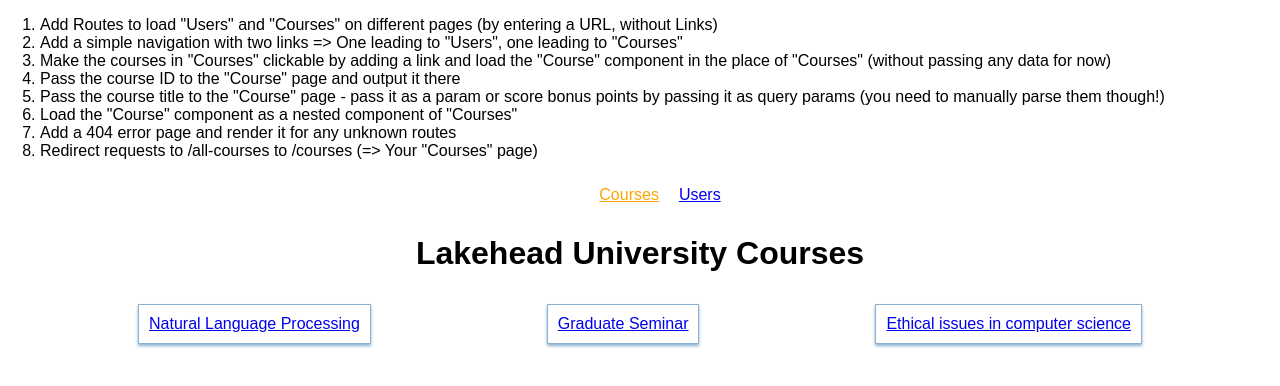
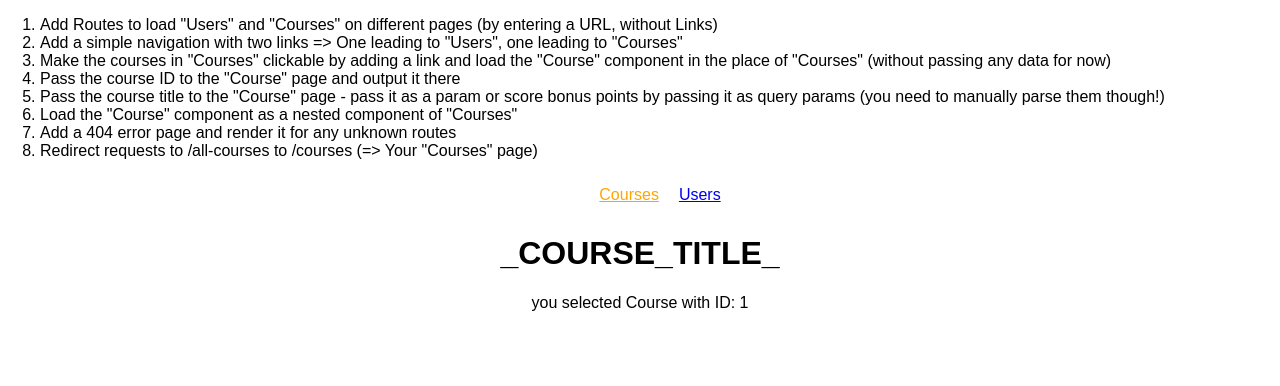
Before and after one commit to Nachiket75/ReactIntro, a React app: page /courses/1 in a window 1280 px wide. Shown: the top 386 px of the page. Built offline with nearby package versions, Linux system fonts and the light colour scheme; a web font is replaced by a local one.

Commit message:
passing courseId from Courses.js to Course.js also updated url of Course.js with courseId

```diff
--- a/src/App.js
+++ b/src/App.js
@@ -33,7 +33,7 @@ class App extends Component {
           statment with below ordering */}
           <Switch>
             <Route path="/users" component={Users}/>
-            <Route path="/courses/course" component={Course}/>
+            <Route path="/courses/:courseId" component={Course}/>
             <Route path="/courses" component={Courses}/>
           </Switch>
 
--- a/src/containers/Course/Course.js
+++ b/src/containers/Course/Course.js
@@ -5,7 +5,7 @@ class Course extends Component{
         return(
             <div style={{textAlign:'center'}}>
                 <h1>_COURSE_TITLE_</h1>
-                <p>you selected Course with ID: _ID_</p>
+                <p>you selected Course with ID: {this.props.match.params.courseId}</p>
             </div>
         )
     }
--- a/src/containers/Courses/Courses.js
+++ b/src/containers/Courses/Courses.js
@@ -18,7 +18,7 @@ class Courses extends Component{
                     {
                         this.state.courses.map(course => {
                             return (
-                                <NavLink key={course.id} to={this.props.match.url+ "/course"}>
+                                <NavLink key={course.id} to={this.props.match.url+ "/" + course.id}>
                                     <article className={classes.Course} >{course.title}</article>
                                 </NavLink>
                             )
```
